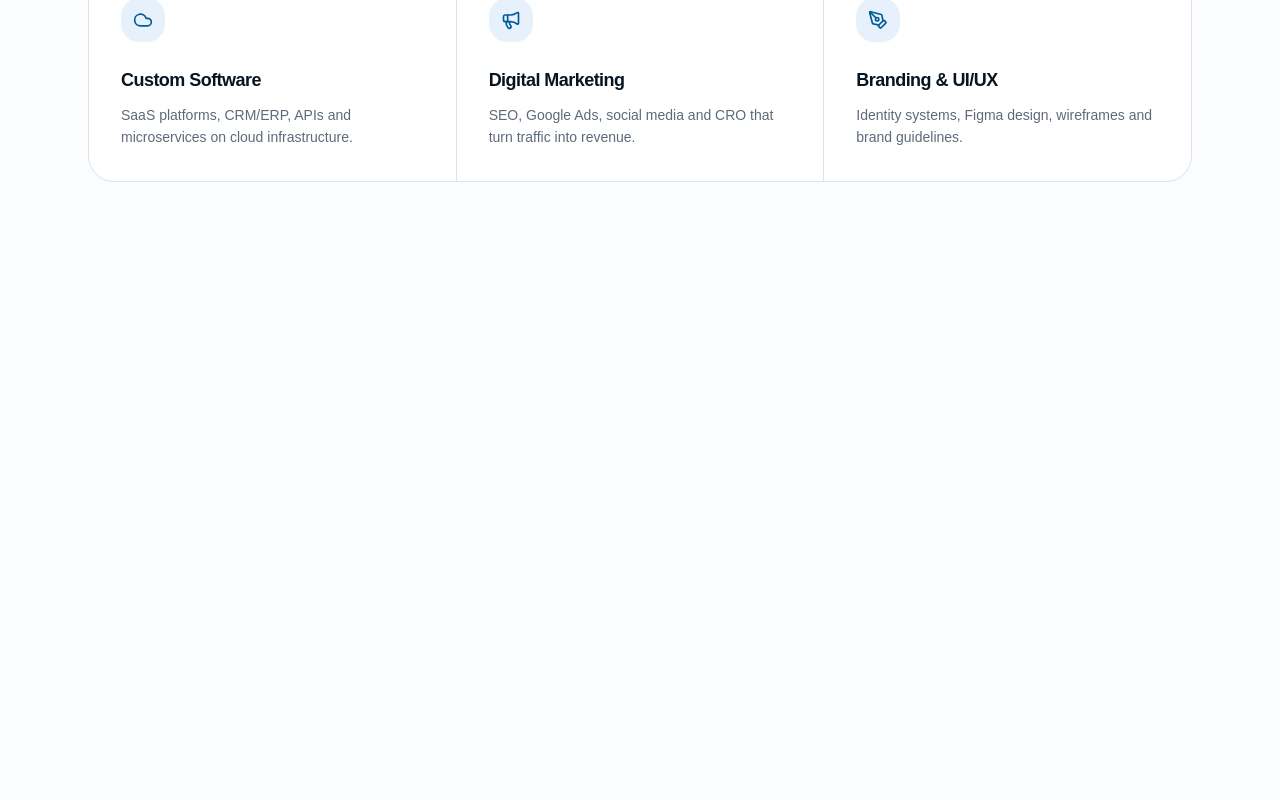
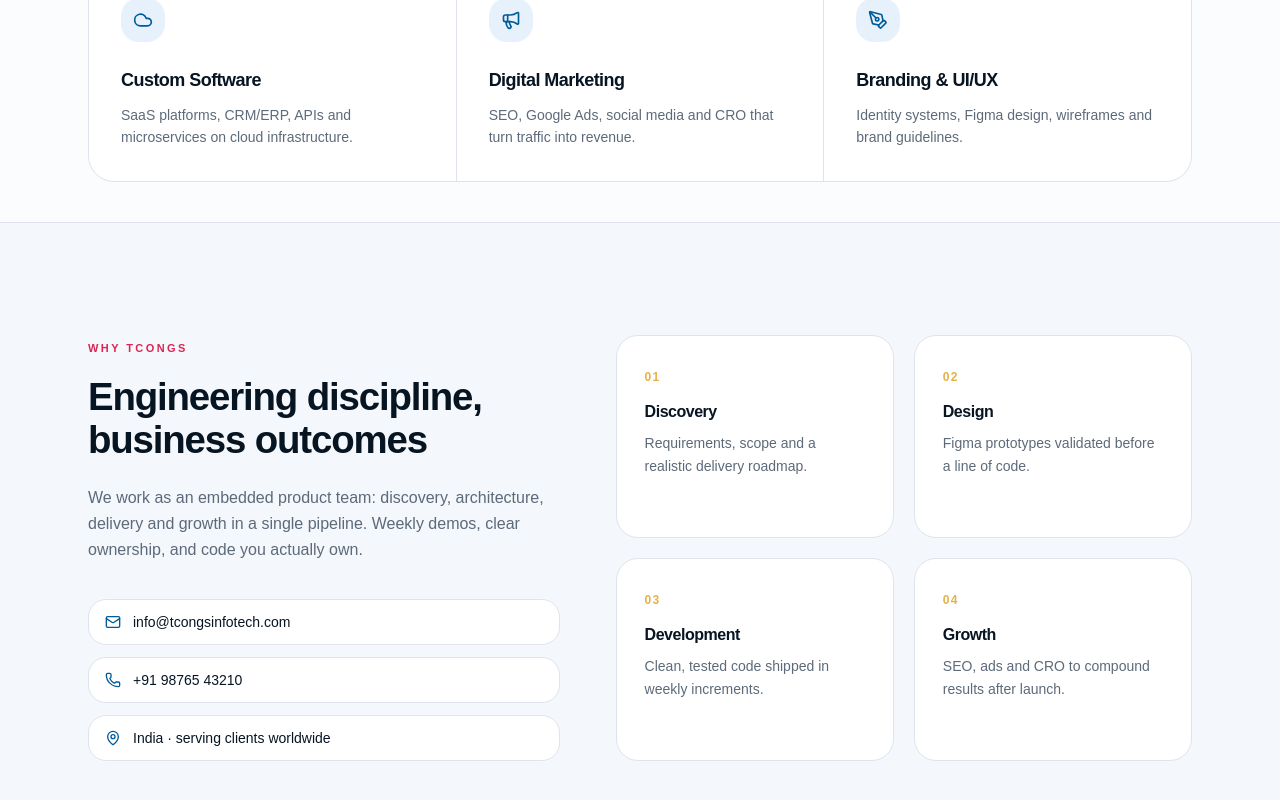
Before and after one commit to shubhamnar93/tcongs-redesgin, a Next.js app: page / in a window 1280 px wide. Shown: the part 3044-3844 px from the top of the page. Before the commit the page ends 3242 px from the top, so only its background shows below. Built offline with nearby package versions, Linux system fonts and the light colour scheme.

Commit message:
why section create

```diff
--- a/src/app/page.tsx
+++ b/src/app/page.tsx
@@ -1,6 +1,7 @@
 import { Familiar } from "@/components/Familiar";
 import { Hero } from "@/components/Hero";
 import { Services } from "@/components/Services";
+import { Why } from "@/components/Why";
 
 export default function Home() {
   return (
@@ -9,6 +10,7 @@
         <Hero />
         <Familiar />
         <Services />
+        <Why />
       </main>
     </div>
   );
--- /dev/null
+++ b/src/components/Why.tsx
@@ -0,0 +1,87 @@
+type ContactBadge = { svg: React.ReactNode, text: string }
+type StepProp = { stepNumber: string, heading: string, paragraph: string };
+const contactData: ContactBadge[] = [
+  {
+    svg: (
+      <svg xmlns="http://www.w3.org/2000/svg" width="24" height="24" viewBox="0 0 24 24" fill="none" stroke="currentColor" strokeWidth="2" strokeLinecap="round" strokeLinejoin="round" className="lucide lucide-mail h-4 w-4 text-brand" aria-hidden="true" data-tsd-source="/src/routes/index.tsx:490:19"><path d="m22 7-8.991 5.727a2 2 0 0 1-2.009 0L2 7"></path><rect x="2" y="4" width="20" height="16" rx="2"></rect></svg>
+    ),
+    text: "info@tcongsinfotech.com"
+  },
+  {
+    svg: (
+      <svg xmlns="http://www.w3.org/2000/svg" width="24" height="24" viewBox="0 0 24 24" fill="none" stroke="currentColor" strokeWidth="2" strokeLinecap="round" strokeLinejoin="round" className="lucide lucide-phone h-4 w-4 text-brand" aria-hidden="true" data-tsd-source="/src/routes/index.tsx:490:19"><path d="M13.832 16.568a1 1 0 0 0 1.213-.303l.355-.465A2 2 0 0 1 17 15h3a2 2 0 0 1 2 2v3a2 2 0 0 1-2 2A18 18 0 0 1 2 4a2 2 0 0 1 2-2h3a2 2 0 0 1 2 2v3a2 2 0 0 1-.8 1.6l-.468.351a1 1 0 0 0-.292 1.233 14 14 0 0 0 6.392 6.384"></path></svg>
+    ),
+    text: "+91 98765 43210"
+  },
+  {
+    svg: (
+      <svg xmlns="http://www.w3.org/2000/svg" width="24" height="24" viewBox="0 0 24 24" fill="none" stroke="currentColor" strokeWidth="2" strokeLinecap="round" strokeLinejoin="round" className="lucide lucide-map-pin h-4 w-4 text-brand" aria-hidden="true" data-tsd-source="/src/routes/index.tsx:490:19"><path d="M20 10c0 4.993-5.539 10.193-7.399 11.799a1 1 0 0 1-1.202 0C9.539 20.193 4 14.993 4 10a8 8 0 0 1 16 0"></path><circle cx="12" cy="10" r="3"></circle></svg>
+    ),
+    text: "India · serving clients worldwide"
+  }
+]
+const steps: StepProp[] = [
+  {
+    stepNumber: "01",
+    heading: "Discovery",
+    paragraph: "Requirements, scope and a realistic delivery roadmap.",
+  },
+
+  {
+    stepNumber: "02",
+    heading: "Design",
+    paragraph: "Figma prototypes validated before a line of code.",
+  },
+  {
+    stepNumber: "03",
+    heading: "Development",
+    paragraph: "Clean, tested code shipped in weekly increments.",
+  },
+  {
+    stepNumber: "04",
+    heading: "Growth",
+    paragraph: "SEO, ads and CRO to compound results after launch.",
+  }
+]
+export const Why = () => {
+  return (
+    <section className="my-6 border-t border-border bg-secondary/50">
+      <div className="mx-auto grid max-w-6xl gap-14 px-6 py-24 md:py-28 lg:grid-cols-[0.9fr_1.1fr]">
+        <div>
+          <span className="text-[11px] font-semibold uppercase tracking-[0.22em] text-crimson">
+            Why Tcongs
+          </span>
+          <h2 className="mt-4 text-3xl font-bold text-foreground md:text-[2.4rem] md:leading-[1.12]">Engineering discipline, business outcomes</h2>
+          <p className="mt-6 leading-relaxed text-muted-foreground">
+            We work as an embedded product team: discovery, architecture, delivery and growth in a single pipeline. Weekly demos, clear ownership, and code you actually own.
+          </p>
+          <div className="mt-9 space-y-3 text-sm">
+            {contactData.map((cd, index) => <ContactBadge key={`contactdetail-${index}`} svg={cd.svg} text={cd.text} />)}
+          </div>
+        </div>
+        <div className="grid gap-5 sm:grid-cols-2">
+          {steps.map((st, index) => <Step key={`steps-${index}`} stepNumber={st.stepNumber} heading={st.heading} paragraph={st.paragraph} />)}
+        </div>
+      </div>
+    </section>
+  )
+}
+
+const Step = ({ stepNumber, heading, paragraph }: StepProp) => {
+  return (
+    <div className="rounded-2xl border border-border bg-card p-7 transition-shadow hover:shadow-card">
+      <span className="font-display text-xs font-bold tracking-widest text-gold"> {stepNumber}</span>
+      <h3 className="mt-3 text-base font-semibold text-foreground"> {heading}</h3>
+      <p className="mt-2 text-sm leading-relaxed text-muted-foreground"> {paragraph}</p>
+    </div>
+  )
+}
+
+const ContactBadge = ({ svg, text }: ContactBadge) => {
+  return (
+    <p className="flex items-center gap-3 rounded-xl border border-border bg-card px-4 py-3 text-foreground">
+      {svg}
+      {text}
+    </p>
+  )
+}
```
